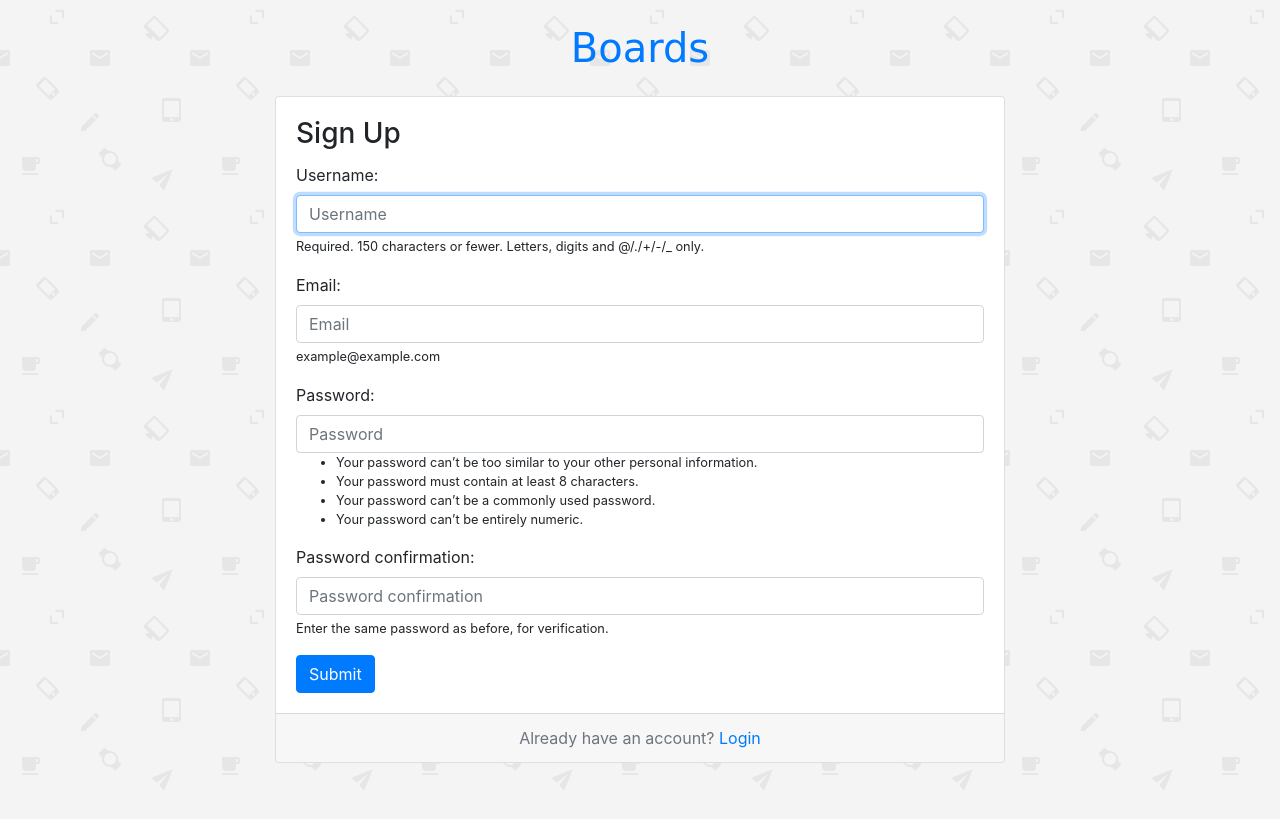
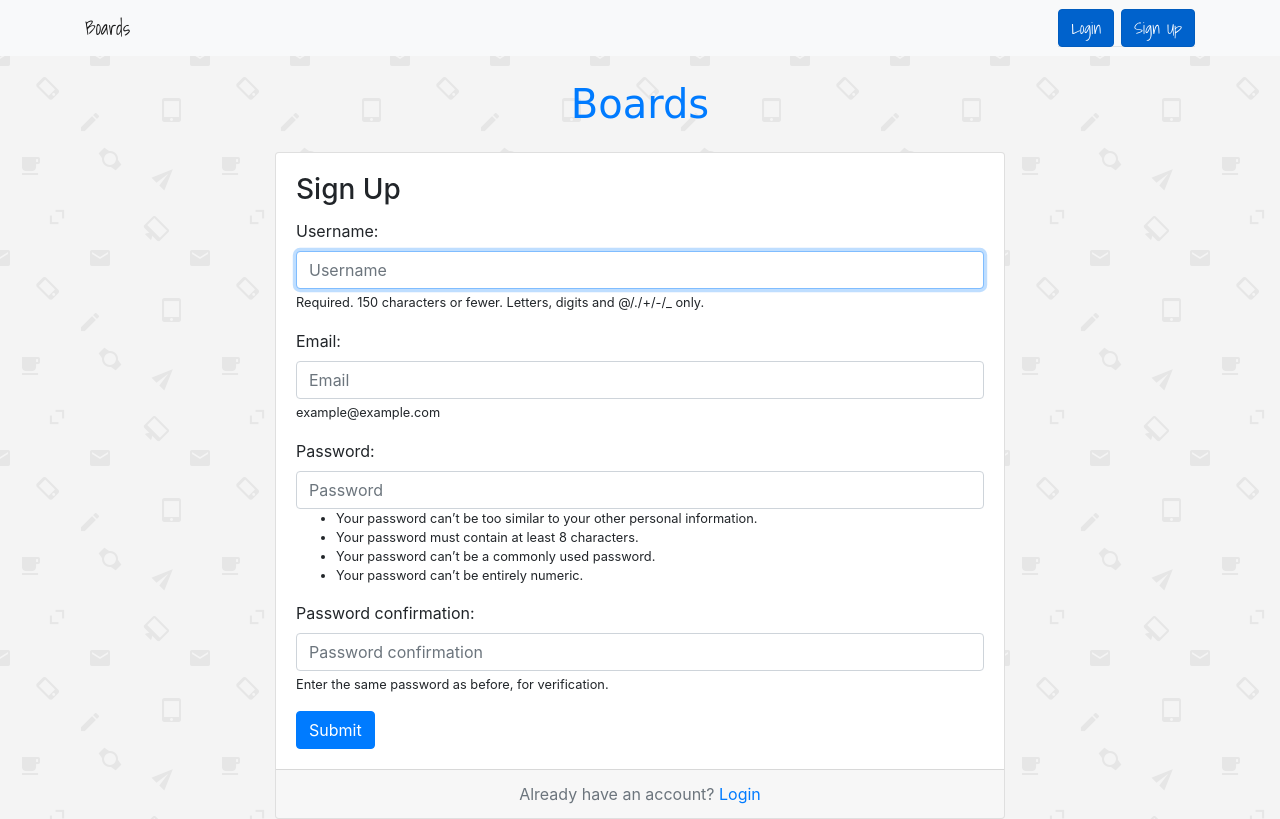
Before and after one commit to sereno1987/dev_forum, a Django app: page /signup/ in a window 1280 px wide. Before the commit the page ends 789 px from the top, so only its background shows below. Run offline with Django 3.2, Linux system fonts and the light colour scheme; parts of the project's set-up code (start-up, migrations or seed data) failed here and were passed over; some libraries are stand-ins or nearby versions.

Commit message:
completing the navbar logeed in and logged out user

```diff
--- a/my_forum/accounts/views.py
+++ b/my_forum/accounts/views.py
@@ -15,3 +15,7 @@ def signup(request):
     else:
         form = SignUpForm()
     return render(request, "signup.html", {'form':form})
+
+def logout(request):
+    logout(request)
+    return redirect("home")
--- a/my_forum/mainforum/templates/master.html
+++ b/my_forum/mainforum/templates/master.html
@@ -14,28 +14,35 @@
 
 </head>
 <body>
-{%block body%}
-<nav class="navbar navbar-expand-lg navbar-dark bg-dark">
+<nav class="navbar navbar-expand-lg navbar-light bg-light">
     <div class="container">
-        <button class="navbar-toggler" type="button" data-toggle="collapse" data-target="#navbarTogglerDemo03" aria-controls="navbarTogglerDemo03" aria-expanded="false" aria-label="Toggle navigation">
+        <a class="navbar-brand" href="{% url 'home'%}">Boards</a>
+        <button class="navbar-toggler" type="button" data-toggle="collapse" data-target="#navbarSupportedContent" aria-controls="navbarSupportedContent" aria-expanded="false" aria-label="Toggle navigation">
             <span class="navbar-toggler-icon"></span>
         </button>
-        <div class="collapse navbar-collapse" id="navbarTogglerDemo03">
-            <ul class="navbar-nav mr-auto mt-2 mt-lg-0">
-                <li class="nav-item active">
-                    <a class="nav-link" href="#">Boards <span class="sr-only">current</span></a>
-                </li>
-                <li class="nav-item">
-                    <a class="nav-link" href="#">{{user.username}}</a>
+        <div class="dropdown">
+            <ul class="nav nav-tabs">
+                <li class="nav-item dropdown">
+                    {% if user.is_authenticated %}
+                        <a class="nav-link dropdown-toggle" data-toggle="dropdown" href="#" role="button" aria-haspopup="true"
+                           aria-expanded="false" id="mainMenuLogin">{{user.username}}</a>
+                        <div class="dropdown-menu">
+                            <a class="dropdown-item" href="#">Account</a>
+                            <a class="dropdown-item" href="#">Change Password</a>
+                            <div class="dropdown-divider"></div>
+                            <a class="dropdown-item" href="{% url 'logout' %}">Logout</a>
+                        </div>
+                    {%else%}
+                        <a href="#" class="btn btn-primary btn-md active" role="button" aria-pressed="true">Login</a>
+                        <a href="{% url 'signup' %}" class="btn btn-primary btn-md active" role="button" aria-pressed="true">Sign Up</a>
+                    {%endif%}
+
                 </li>
             </ul>
-            <form class="form-inline my-2 my-lg-0">
-                <input class="form-control mr-sm-2" type="search" placeholder="Search" aria-label="Search">
-                <button class="btn btn-outline-success my-2 my-sm-0" type="submit">Search</button>
-            </form>
         </div>
     </div>
 </nav>
+{% block body%}
 <div class="container my-4">
     <nav aria-label="breadcrumb" >
         <ol class="breadcrumb">
--- a/my_forum/my_forum/settings.py
+++ b/my_forum/my_forum/settings.py
@@ -123,3 +123,4 @@ USE_TZ = True
 # https://docs.djangoproject.com/en/2.2/howto/static-files/
 
 STATIC_URL = '/static/'
+LOGOUT_REDIRECT_URL='home'
--- a/my_forum/my_forum/urls.py
+++ b/my_forum/my_forum/urls.py
@@ -15,6 +15,7 @@ Including another URLconf
 """
 from django.contrib import admin
 from django.urls import path
+from django.contrib.auth import views as auth_view
 
 from mainforum import views
 from accounts import views as accounts_view
@@ -25,4 +26,6 @@ urlpatterns = [
     path('boards/<int:pk>', views.board_topics, name="board_topics"),
     path('boards/<int:pk>/newMessage/', views.new_topics, name="new_topics"),
     path('signup/', accounts_view.signup, name="signup"),
+    path('logout/', auth_view.LogoutView.as_view(), name="logout"),
+    path('login/', auth_view.LoginView.as_view(), name="login"),
 ]
```
Also changed, not shown: my_forum/mainforum/templates/login.html (added, +39 -0 lines), my_forum/db.sqlite3, my_forum/mainforum/static/css/accounts.css (line endings or trailing spaces).
